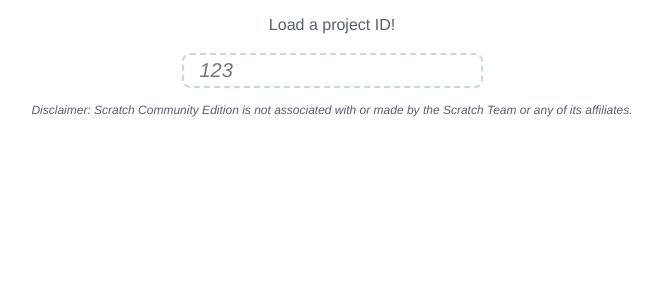
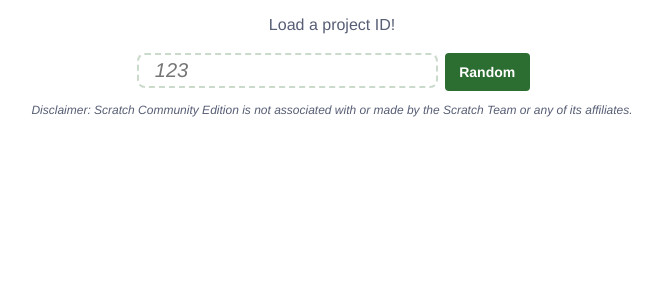
Before and after one commit to ScratchCE/ScratchCE.github.io, a Svelte app: page / in a window 1280 px wide. Shown: the top 300 px of the page, without its empty margins (308-968 px from the left). Built offline with nearby package versions, Linux system fonts and the light colour scheme.

Commit message:
implement #random, add random button next to id input

```diff
--- a/package.json
+++ b/package.json
@@ -5,6 +5,7 @@
   "type": "module",
   "scripts": {
     "dev": "vite",
+    "dev-host": "vite --host",
     "build": "vite build",
     "preview": "vite preview"
   },
--- a/src/App.svelte
+++ b/src/App.svelte
@@ -15,6 +15,8 @@
 	async function hashStuff() {
 		if (location.hash === "#create") {
 			createProject();
+		} else if (location.hash === "#random") {
+			randomProject();
 		} else {
 			projectId = Number(location.hash.substring(1)) || 0;
 		}
@@ -41,6 +43,22 @@
 		// Eventually
 		// setProjTitle(atob(parsed["content-title"]));
 		return parsed;
+	}
+	async function randomProject() {
+		const req = await fetch(serverUrl + "/projects/count");
+		if (!req.ok) {
+			projectStatus = "unavailable";
+			return;
+		}
+		const text = await (req.text());
+		if (!Number(text)) {
+			projectStatus = "unavailable";
+			return;
+		}
+		const number = Number(text);
+		const random = Math.floor(Math.random() * number) + 1;
+
+		window.location.hash = "#" + random;
 	}
 </script>
 
@@ -123,6 +141,7 @@
 					projectId = id;
 				}}
 			>
+			<button on:click={randomProject}>Random</button>
 		{/if}
 	</div>
 	<p class="disclaimer">
```
